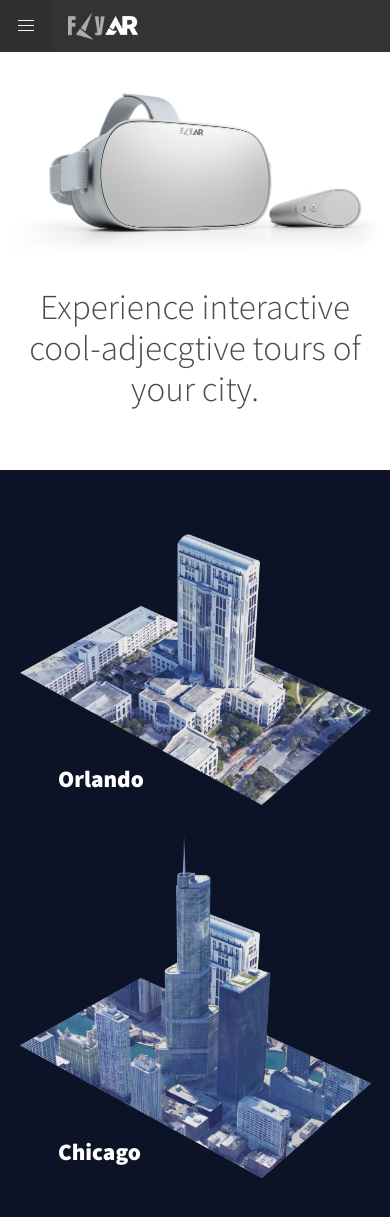
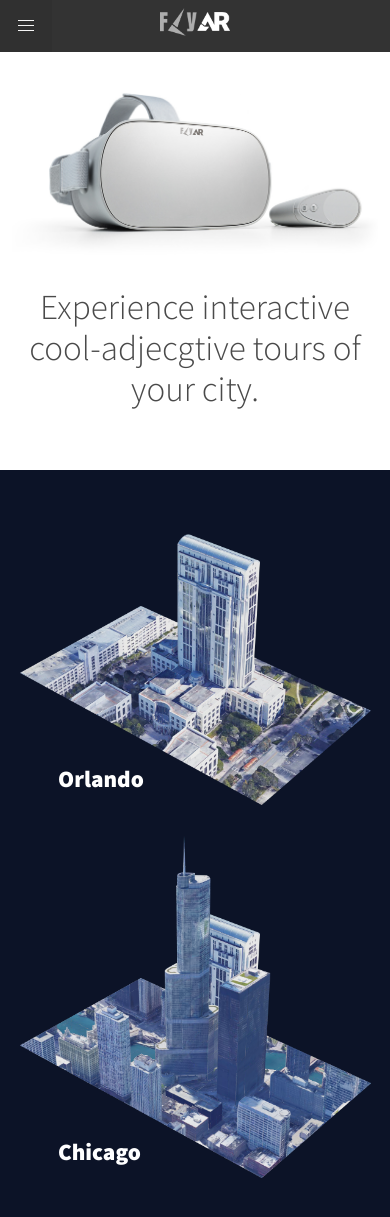
Before and after one commit to Douten/FlyAR, a Jekyll site: the page built from index.html, in a window 390 px wide and 1248 px high. Shown: the top 1217 px of the window. Built offline with Jekyll 4.4.1, drawn with Linux system fonts in a browser that asks for light colours; nearby versions of some CDN libraries.

Commit message:
Nav working mobile

```diff
--- a/assets/style.scss
+++ b/assets/style.scss
@@ -298,6 +298,14 @@ div.slogan h1{
         opacity: 1;
         max-height: 160px;
     }
+
+    #main-nav .navbar-brand .navbar-item{
+        display: flex;
+        width: 100%;
+        justify-content: center;
+        flex-grow: 1;
+        position: absolute;
+    }
 }
 
 @include mobile{
```
